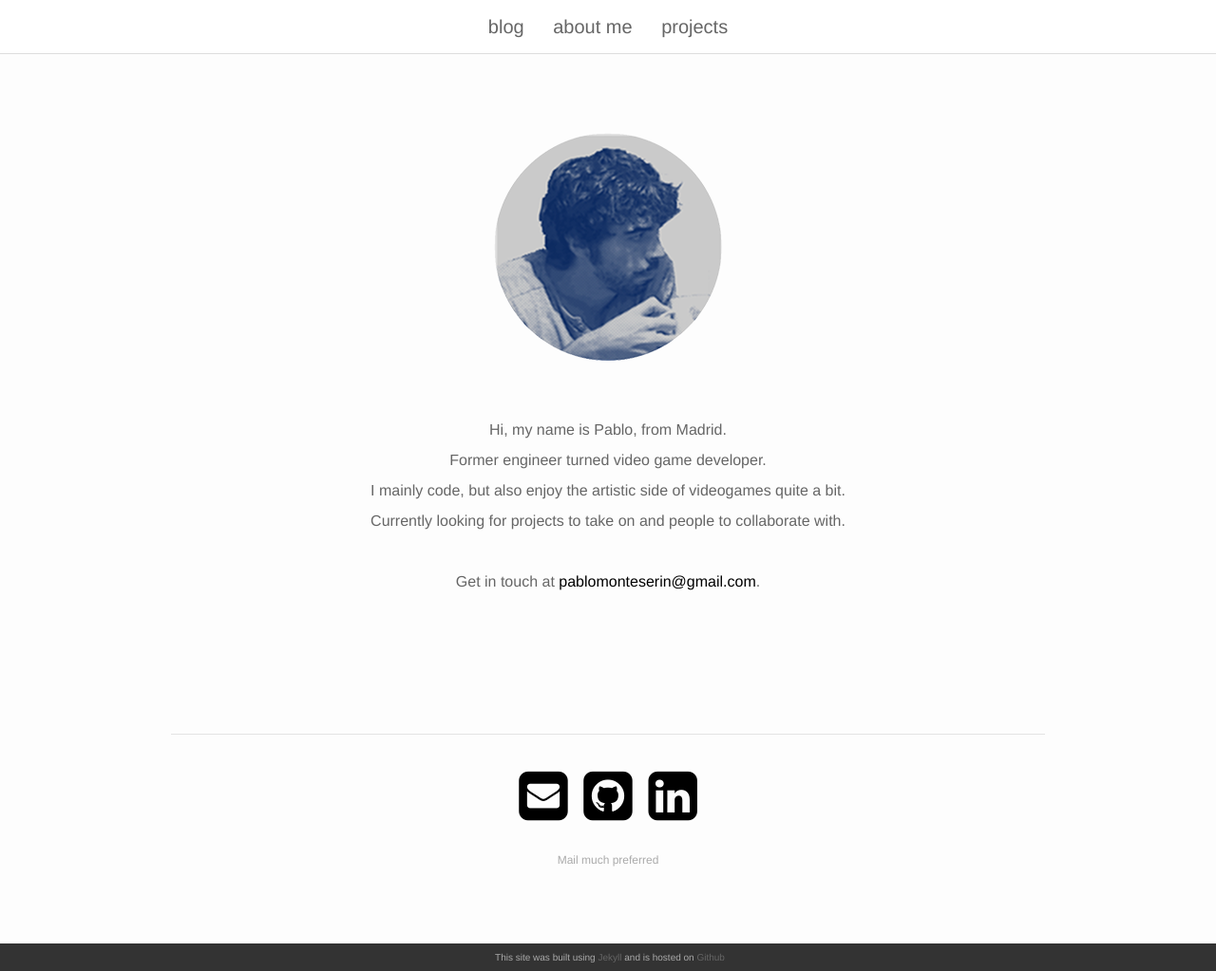
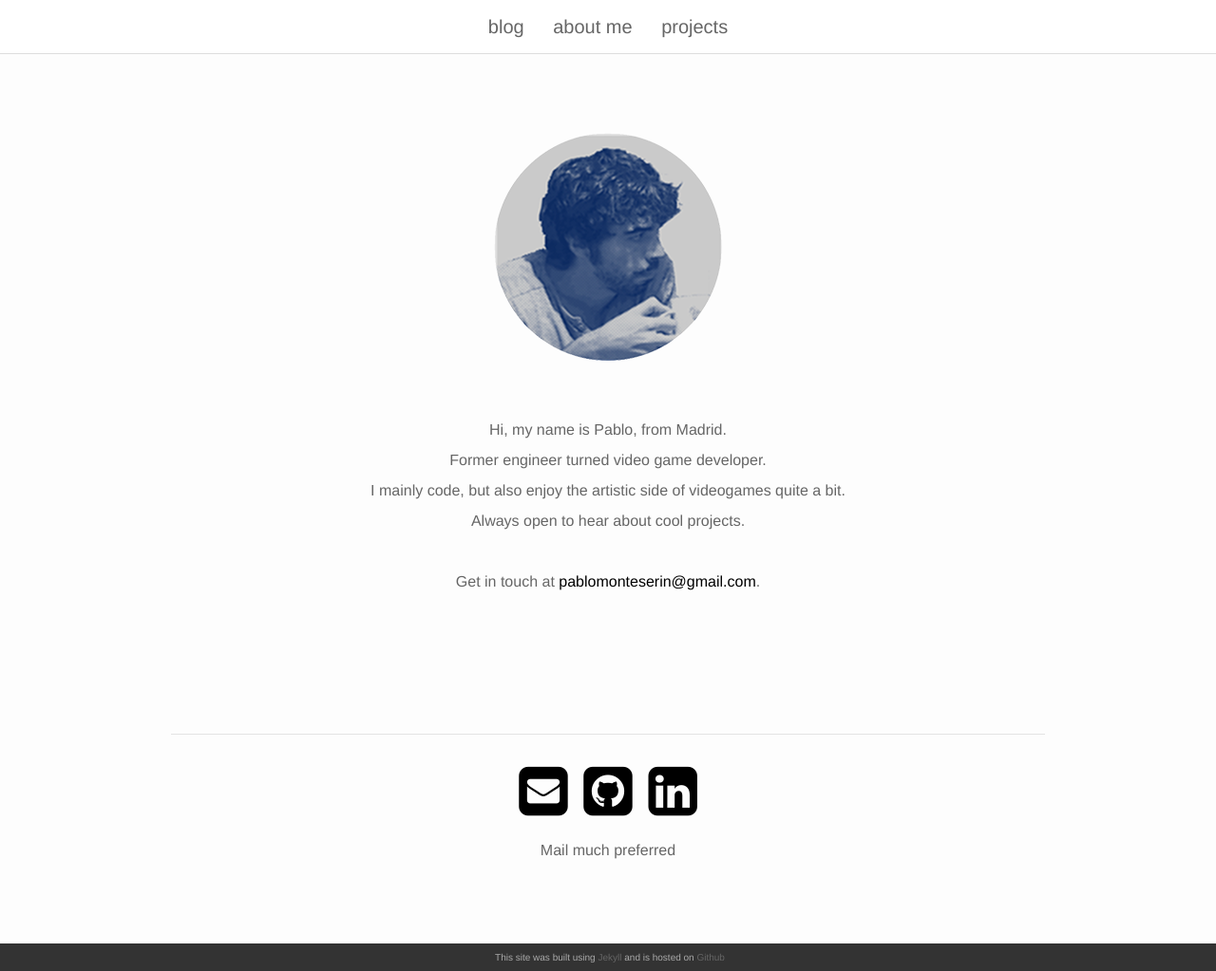
Before and after one commit to pablomon/pablomon.github.io, a Jekyll site: the page built from about.md, in a window 1280 px wide and 1023 px high. Shown: the whole window at 95% size. Built offline with Jekyll 4.4.1, drawn with Linux system fonts in a browser that asks for light colours; nearby versions of some CDN libraries.

Commit message:
cambiado about

```diff
--- a/_posts/2019-05-09-hej.markdown
+++ b/_posts/2019-05-09-hej.markdown
@@ -6,3 +6,5 @@ description: a welcome post
 ---
 
 Hi, Welcome to my site.
+Feel free to check my projects and contact me any time.
+Cheers.
--- a/_sass/_layout.scss
+++ b/_sass/_layout.scss
@@ -126,7 +126,7 @@ margin-bottom: $vertical-spacing-unit;
 .contacticon {
 font-size: 60px;
 display:block;
-margin: 10px;
+margin: 5px;
 }
 .center{
 text-align: center;
--- a/about.md
+++ b/about.md
@@ -15,10 +15,10 @@ permalink: /about/
 	<br>
 	I mainly code, but also enjoy the artistic side of videogames quite a bit.
 	<br>
-	Currently looking for projects to take on and people to collaborate with.
+	Always open to hear about cool projects.
 	<br>
 	<br>
-		Get in touch at <a href="mailto:pablomonteserin@gmail.com">pablomonteserin@gmail.com</a>.
+	Get in touch at <a href="mailto:pablomonteserin@gmail.com">pablomonteserin@gmail.com</a>.
 </div>
 
 <br/>
@@ -30,6 +30,6 @@ permalink: /about/
 	<a href="https://www.linkedin.com/in/pablo-monteser%C3%ADn-5b60b331/" target="_blank"><i class="fa fa-linkedin-square"></i></a>
 </span>
 
-<div class="col three caption">
+<div class="center">
 	Mail much preferred
 </div>
```
Also changed, not shown: 3 other files.
